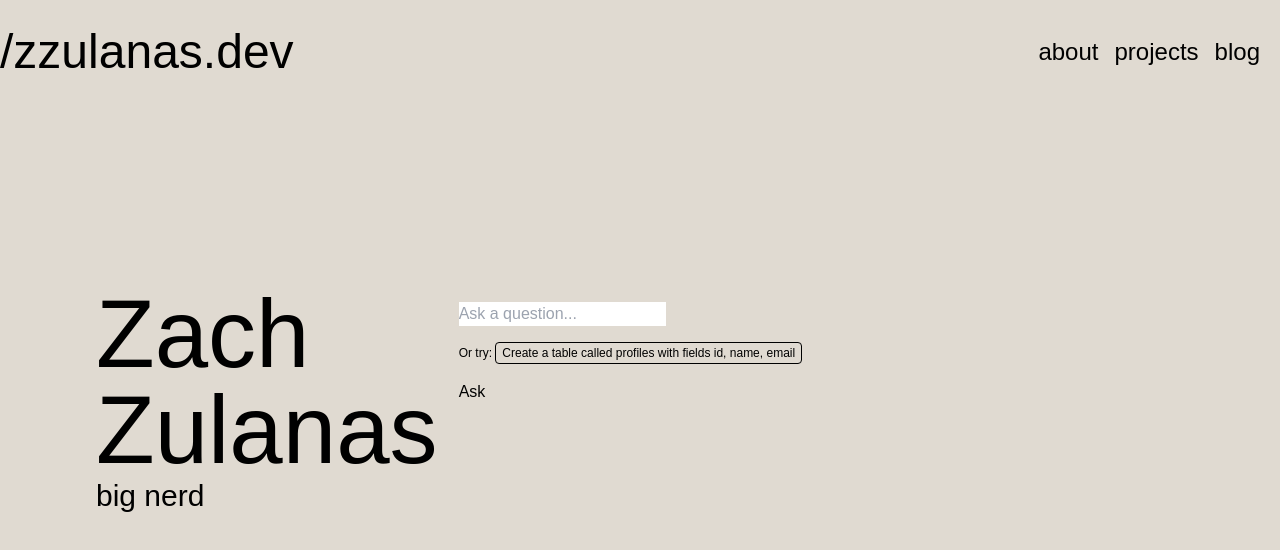
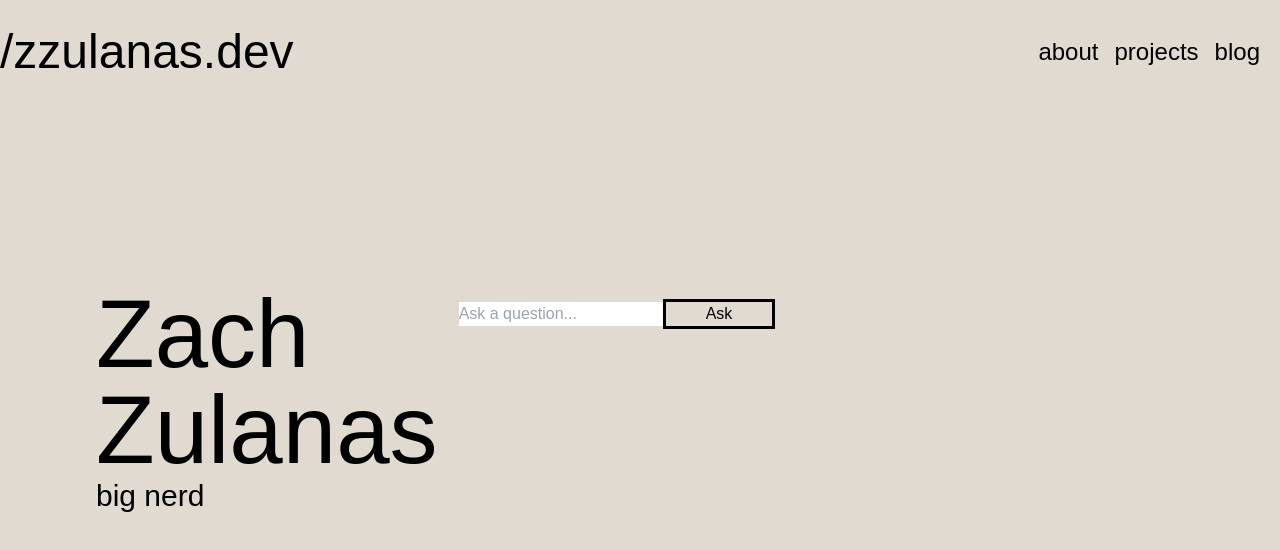
Before and after one commit to zzulanas/zzulanas.dev, a Next.js app: page / in a window 1280 px wide. Shown: the top 550 px of the page. Built offline with nearby package versions, Linux system fonts and the light colour scheme; a web font is replaced by a local one.

Commit message:
feat: update completions to be chatty and not completiony

```diff
--- a/components/Chatty.tsx
+++ b/components/Chatty.tsx
@@ -1,4 +1,4 @@
-import { CreateCompletionResponse } from "openai";
+import { CreateChatCompletionResponse, CreateCompletionResponse } from "openai";
 import React from "react";
 // @ts-ignore
 import { SSE } from "sse.js";
@@ -130,10 +130,13 @@ export default function Chatty() {
             return;
           }
 
-          const completionResponse: CreateCompletionResponse = JSON.parse(
-            e.data
-          );
-          const text = completionResponse.choices[0].text;
+          const completionResponse: any = JSON.parse(e.data);
+
+          console.log(completionResponse);
+          let text = completionResponse.choices[0].delta.content;
+          if (text === undefined) {
+            text = "";
+          }
 
           setAnswer((answer) => {
             const currentAnswer = answer ?? "";
@@ -221,30 +224,11 @@ export default function Chatty() {
                 search ? "opacity-100" : "opacity-0"
               }`}
             />
-          </div>
-          <div className="text-xs text-gray-500 dark:text-gray-100">
-            Or try:{" "}
-            <button
-              type="button"
-              className="px-1.5 py-0.5
-                  bg-slate-50 dark:bg-gray-500
-                  hover:bg-slate-100 dark:hover:bg-gray-600
-                  rounded border border-slate-200 dark:border-slate-600
-                  transition-colors"
-              onClick={(_) =>
-                setSearch(
-                  "Create a table called profiles with fields id, name, email"
-                )
-              }
-            >
-              Create a table called profiles with fields id, name, email
+            <button type="submit" className="px-10 outline">
+              Ask
             </button>
           </div>
         </div>
-
-        <button type="submit" className="bg-red-500">
-          Ask
-        </button>
       </form>
     </div>
   );
```
Also changed, not shown: lib/generate-embeddings.ts (+6 -3 lines), 1 other file (tests, documents, lock files or other folders).
